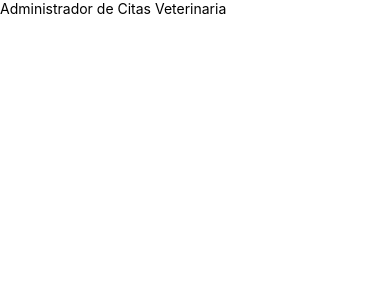
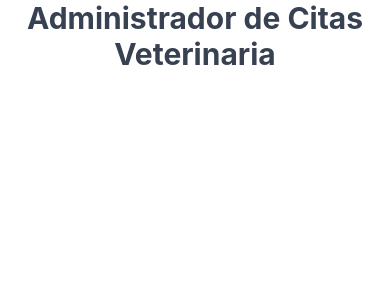
Before and after one commit to MorsaDevOmarG/citas-mobile, a React Native app: screen / in a window 390 px wide. Shown: the top 300 px of the page. Built offline with nearby package versions, Linux system fonts and the light colour scheme.

Commit message:
ESTILOS y STYLESHEET

```diff
--- a/App.js
+++ b/App.js
@@ -1,11 +1,11 @@
 import React from 'react';
-import { Text, SafeAreaView, View} from 'react-native';
+import { Text, SafeAreaView, View, StyleSheet} from 'react-native';
 
 const App = () => {
 
   return (
     <SafeAreaView>
-      <Text>
+      <Text style={styles.titulo}>
         Administrador de Citas {''}
           <Text>Veterinaria</Text>
       </Text>
@@ -13,4 +13,13 @@ const App = () => {
   );
 };
 
+const styles = StyleSheet.create({
+  titulo: {
+    textAlign: 'center',
+    fontSize: 30,
+    color: '#374151',
+    fontWeight: 'bold',
+  }
+});
+
 export default App;
```
